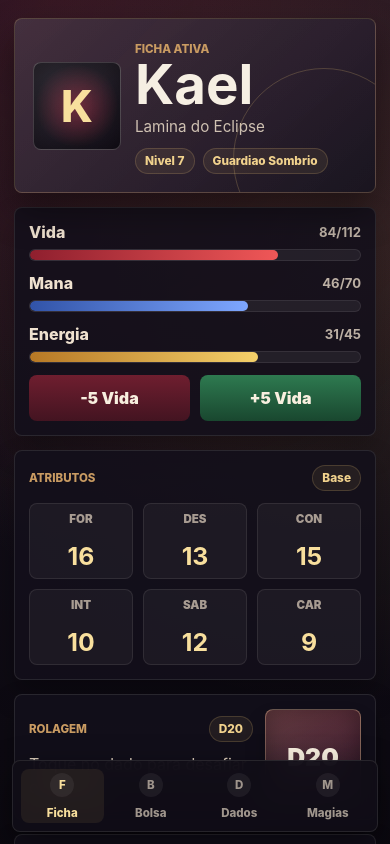
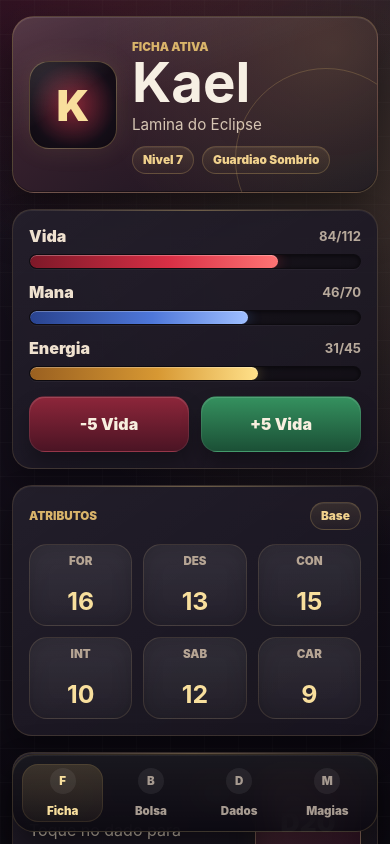
Before and after one commit to FernandoProjetosGitHub/RPG, a React (Vite) app: page / in a window 390 px wide. Shown: the top 844 px of the page. Built offline with nearby package versions, Linux system fonts and the light colour scheme.

Commit message:
style: polish premium mobile rpg theme

```diff
--- a/src/styles.css
+++ b/src/styles.css
@@ -1,6 +1,13 @@
 :root {
   color: #f6efe3;
-  background: #0d0a12;
+  background: #08070b;
+  --gold: #d9b46a;
+  --gold-soft: rgba(217, 180, 106, 0.24);
+  --gold-faint: rgba(217, 180, 106, 0.1);
+  --ink: rgba(13, 10, 18, 0.92);
+  --panel: rgba(23, 18, 31, 0.9);
+  --panel-raised: rgba(33, 24, 39, 0.92);
+  --text-muted: #b7a99b;
   font-family:
     Inter, ui-sans-serif, system-ui, -apple-system, BlinkMacSystemFont, "Segoe UI",
     sans-serif;
@@ -16,23 +23,27 @@ body {
   margin: 0;
   min-width: 320px;
   background:
-    radial-gradient(circle at 16% 0%, rgba(155, 36, 48, 0.22), transparent 34rem),
-    radial-gradient(circle at 86% 16%, rgba(222, 169, 83, 0.14), transparent 28rem),
-    linear-gradient(180deg, #17111f 0%, #0d0a12 46%, #09080c 100%);
+    linear-gradient(rgba(255, 255, 255, 0.018) 1px, transparent 1px),
+    linear-gradient(90deg, rgba(255, 255, 255, 0.014) 1px, transparent 1px),
+    radial-gradient(circle at 18% -8%, rgba(122, 23, 43, 0.42), transparent 24rem),
+    radial-gradient(circle at 92% 10%, rgba(217, 180, 106, 0.2), transparent 24rem),
+    linear-gradient(180deg, #18111f 0%, #0d0a12 46%, #07060a 100%);
+  background-size: 34px 34px, 34px 34px, auto, auto, auto;
 }
 
 button {
   font: inherit;
+  -webkit-tap-highlight-color: transparent;
 }
 
 .app-shell {
   min-height: 100vh;
-  padding: 18px 14px 96px;
+  padding: 16px 12px 112px;
 }
 
 .app-frame {
   display: grid;
-  gap: 14px;
+  gap: 16px;
   width: min(100%, 540px);
   margin: 0 auto;
 }
@@ -41,17 +52,21 @@ button {
   position: relative;
   display: grid;
   grid-template-columns: 88px 1fr;
-  gap: 14px;
+  gap: 15px;
   align-items: center;
-  min-height: 132px;
-  padding: 18px;
+  min-height: 148px;
+  padding: 18px 16px;
   overflow: hidden;
-  border: 1px solid rgba(237, 198, 121, 0.2);
-  border-radius: 8px;
+  border: 1px solid var(--gold-soft);
+  border-radius: 22px;
   background:
-    linear-gradient(135deg, rgba(255, 255, 255, 0.07), rgba(255, 255, 255, 0.02)),
-    linear-gradient(145deg, rgba(54, 33, 48, 0.96), rgba(20, 16, 28, 0.98));
-  box-shadow: 0 18px 36px rgba(0, 0, 0, 0.42);
+    linear-gradient(160deg, rgba(255, 255, 255, 0.1), rgba(255, 255, 255, 0.015) 42%),
+    radial-gradient(circle at 88% 18%, rgba(217, 180, 106, 0.18), transparent 15rem),
+    linear-gradient(145deg, rgba(66, 35, 50, 0.98), rgba(17, 13, 25, 0.98));
+  box-shadow:
+    inset 0 1px 0 rgba(255, 255, 255, 0.1),
+    inset 0 -1px 0 rgba(0, 0, 0, 0.34),
+    0 22px 46px rgba(0, 0, 0, 0.5);
 }
 
 .character-header::after {
@@ -59,7 +74,7 @@ button {
   inset: auto -40px -58px auto;
   width: 180px;
   height: 180px;
-  border: 1px solid rgba(237, 198, 121, 0.22);
+  border: 1px solid rgba(217, 180, 106, 0.24);
   border-radius: 50%;
   content: "";
 }
@@ -69,15 +84,17 @@ button {
   place-items: center;
   width: 88px;
   aspect-ratio: 1;
-  border: 1px solid rgba(246, 239, 227, 0.18);
-  border-radius: 8px;
+  border: 1px solid rgba(217, 180, 106, 0.32);
+  border-radius: 20px;
   color: #f8df9d;
   background:
-    linear-gradient(145deg, rgba(255, 255, 255, 0.12), transparent),
-    radial-gradient(circle, rgba(149, 23, 43, 0.52), rgba(19, 15, 25, 0.92) 68%);
-  box-shadow: inset 0 0 26px rgba(0, 0, 0, 0.45);
+    linear-gradient(145deg, rgba(255, 255, 255, 0.18), transparent 46%),
+    radial-gradient(circle, rgba(173, 42, 57, 0.64), rgba(24, 16, 28, 0.96) 70%);
+  box-shadow:
+    inset 0 0 28px rgba(0, 0, 0, 0.48),
+    0 0 26px rgba(217, 180, 106, 0.12);
   font-size: 2.7rem;
-  font-weight: 800;
+  font-weight: 900;
 }
 
 .character-copy {
@@ -87,9 +104,9 @@ button {
 
 .eyebrow,
 .section-heading span {
-  color: #c99b62;
-  font-size: 0.72rem;
-  font-weight: 800;
+  color: var(--gold);
+  font-size: 0.73rem;
+  font-weight: 900;
   letter-spacing: 0;
   text-transform: uppercase;
 }
@@ -106,7 +123,7 @@ p {
 
 .character-copy p {
   margin-top: 8px;
-  color: #cfc1b2;
+  color: #d6c5b3;
   font-size: 0.95rem;
 }
 
@@ -120,33 +137,48 @@ p {
 .character-tags span,
 .section-heading strong,
 .list-item em {
-  border: 1px solid rgba(237, 198, 121, 0.18);
+  border: 1px solid var(--gold-soft);
   border-radius: 999px;
   color: #f1d28d;
-  background: rgba(237, 198, 121, 0.08);
+  background: linear-gradient(180deg, rgba(217, 180, 106, 0.13), rgba(217, 180, 106, 0.045));
   font-size: 0.74rem;
   font-style: normal;
-  font-weight: 800;
-  padding: 5px 9px;
+  font-weight: 900;
+  padding: 6px 10px;
+  box-shadow: inset 0 1px 0 rgba(255, 255, 255, 0.06);
 }
 
 .panel {
-  border: 1px solid rgba(246, 239, 227, 0.1);
-  border-radius: 8px;
-  background: rgba(19, 16, 27, 0.86);
-  box-shadow: 0 14px 28px rgba(0, 0, 0, 0.26);
-  padding: 14px;
+  position: relative;
+  overflow: hidden;
+  border: 1px solid rgba(217, 180, 106, 0.16);
+  border-radius: 20px;
+  background:
+    linear-gradient(145deg, rgba(255, 255, 255, 0.055), rgba(255, 255, 255, 0.012)),
+    var(--panel);
+  box-shadow:
+    inset 0 1px 0 rgba(255, 255, 255, 0.055),
+    0 16px 32px rgba(0, 0, 0, 0.32);
+  padding: 16px;
+}
+
+.panel::before {
+  position: absolute;
+  inset: 0 0 auto;
+  height: 1px;
+  background: linear-gradient(90deg, transparent, rgba(217, 180, 106, 0.38), transparent);
+  content: "";
 }
 
 .stats-panel,
 .item-list {
   display: grid;
-  gap: 12px;
+  gap: 13px;
 }
 
 .stat-bar {
   display: grid;
-  gap: 7px;
+  gap: 8px;
 }
 
 .stat-bar__meta,
@@ -160,45 +192,55 @@ p {
 
 .stat-bar__meta span {
   color: #efe1cf;
-  font-weight: 800;
+  font-weight: 900;
 }
 
 .stat-bar__meta strong {
-  color: #bcb0a4;
+  color: var(--text-muted);
   font-size: 0.82rem;
 }
 
 .stat-bar__track {
-  height: 12px;
+  height: 15px;
   overflow: hidden;
-  border: 1px solid rgba(255, 255, 255, 0.08);
+  border: 1px solid rgba(0, 0, 0, 0.34);
   border-radius: 999px;
-  background: rgba(255, 255, 255, 0.06);
+  background: rgba(0, 0, 0, 0.34);
+  box-shadow:
+    inset 0 1px 4px rgba(0, 0, 0, 0.55),
+    0 1px 0 rgba(255, 255, 255, 0.04);
 }
 
 .stat-bar__fill {
   display: block;
   height: 100%;
   border-radius: inherit;
+  box-shadow:
+    inset 0 1px 0 rgba(255, 255, 255, 0.28),
+    0 0 14px currentColor;
   transition: width 180ms ease;
 }
 
 .stat-bar__fill--health {
-  background: linear-gradient(90deg, #8f1f2e, #f05757);
+  color: rgba(240, 64, 80, 0.38);
+  background: linear-gradient(90deg, #7d1828, #d82f45 56%, #ff7474);
 }
 
 .stat-bar__fill--mana {
-  background: linear-gradient(90deg, #3153a8, #7ea7ff);
+  color: rgba(87, 145, 255, 0.34);
+  background: linear-gradient(90deg, #29438f, #4e77d9 56%, #9fbfff);
 }
 
 .stat-bar__fill--energy {
-  background: linear-gradient(90deg, #b77825, #f4d06a);
+  color: rgba(244, 208, 106, 0.32);
+  background: linear-gradient(90deg, #9a6020, #d79833 56%, #ffe18a);
 }
 
 .quick-actions {
   display: grid;
   grid-template-columns: 1fr 1fr;
-  gap: 10px;
+  gap: 12px;
+  margin-top: 2px;
 }
 
 .action-button,
@@ -210,37 +252,53 @@ p {
 }
 
 .action-button {
-  min-height: 46px;
-  border-radius: 8px;
+  min-height: 56px;
+  border: 1px solid rgba(255, 255, 255, 0.08);
+  border-radius: 16px;
   font-weight: 900;
+  box-shadow:
+    inset 0 1px 0 rgba(255, 255, 255, 0.14),
+    0 12px 20px rgba(0, 0, 0, 0.28);
+  transition:
+    transform 150ms ease,
+    filter 150ms ease;
+}
+
+.action-button:active,
+.dice-button:active,
+.bottom-nav button:active {
+  transform: scale(0.97);
 }
 
 .action-button--danger {
-  background: linear-gradient(180deg, #6f1e2f, #431421);
+  background: linear-gradient(180deg, #8d263a, #4b1424);
 }
 
 .action-button--heal {
-  background: linear-gradient(180deg, #2e7a50, #19472f);
+  background: linear-gradient(180deg, #35915f, #1b5036);
 }
 
 .attributes-grid {
   display: grid;
   grid-template-columns: repeat(3, 1fr);
-  gap: 10px;
-  margin-top: 12px;
+  gap: 11px;
+  margin-top: 14px;
 }
 
 .attribute-card {
   display: grid;
   place-items: center;
-  min-height: 76px;
-  border: 1px solid rgba(246, 239, 227, 0.09);
-  border-radius: 8px;
-  background: rgba(255, 255, 255, 0.045);
+  min-height: 82px;
+  border: 1px solid rgba(217, 180, 106, 0.13);
+  border-radius: 18px;
+  background:
+    linear-gradient(180deg, rgba(255, 255, 255, 0.06), transparent),
+    rgba(255, 255, 255, 0.04);
+  box-shadow: inset 0 0 20px rgba(0, 0, 0, 0.18);
 }
 
 .attribute-card span {
-  color: #a89c92;
+  color: #b6a594;
   font-size: 0.72rem;
   font-weight: 900;
 }
@@ -252,47 +310,54 @@ p {
 
 .dice-panel {
   display: grid;
-  grid-template-columns: 1fr 96px;
-  gap: 12px;
+  grid-template-columns: 1fr 106px;
+  gap: 14px;
   align-items: center;
 }
 
 .roll-message {
   margin-top: 11px;
-  color: #d9cab8;
+  color: #dacdbc;
   line-height: 1.45;
 }
 
 .dice-button {
   display: grid;
   place-items: center;
-  width: 96px;
+  width: 106px;
   aspect-ratio: 1;
-  border: 1px solid rgba(248, 223, 157, 0.28);
-  border-radius: 8px;
+  border: 1px solid rgba(248, 223, 157, 0.36);
+  border-radius: 22px;
   background:
-    linear-gradient(145deg, rgba(248, 223, 157, 0.18), transparent),
-    linear-gradient(180deg, #49192f, #211225);
-  box-shadow: inset 0 0 24px rgba(0, 0, 0, 0.36), 0 12px 20px rgba(0, 0, 0, 0.24);
+    radial-gradient(circle at 34% 24%, rgba(248, 223, 157, 0.3), transparent 28%),
+    linear-gradient(145deg, rgba(248, 223, 157, 0.16), transparent),
+    linear-gradient(180deg, #681d3a, #211225);
+  box-shadow:
+    inset 0 0 26px rgba(0, 0, 0, 0.38),
+    0 14px 24px rgba(0, 0, 0, 0.32),
+    0 0 22px rgba(217, 180, 106, 0.1);
+  transition: transform 150ms ease;
 }
 
 .dice-button span {
-  font-size: 1.55rem;
+  font-size: 1.65rem;
   font-weight: 950;
 }
 
 .item-list {
-  margin-top: 12px;
+  margin-top: 14px;
 }
 
 .list-item {
   display: grid;
   gap: 4px;
-  min-height: 58px;
-  padding: 11px 12px;
-  border: 1px solid rgba(246, 239, 227, 0.08);
-  border-radius: 8px;
-  background: rgba(255, 255, 255, 0.04);
+  min-height: 64px;
+  padding: 13px 14px;
+  border: 1px solid rgba(217, 180, 106, 0.1);
+  border-radius: 16px;
+  background:
+    linear-gradient(90deg, rgba(217, 180, 106, 0.055), transparent 70%),
+    rgba(255, 255, 255, 0.04);
 }
 
 .list-item span {
@@ -301,7 +366,7 @@ p {
 }
 
 .list-item small {
-  color: #a99e96;
+  color: var(--text-muted);
   line-height: 1.35;
 }
 
@@ -316,14 +381,18 @@ p {
   left: 12px;
   display: grid;
   grid-template-columns: repeat(4, 1fr);
-  gap: 6px;
+  gap: 7px;
   width: min(calc(100% - 24px), 540px);
   margin: 0 auto;
-  padding: 8px;
-  border: 1px solid rgba(246, 239, 227, 0.1);
-  border-radius: 8px;
-  background: rgba(16, 13, 23, 0.94);
-  box-shadow: 0 14px 36px rgba(0, 0, 0, 0.44);
+  padding: 9px;
+  border: 1px solid rgba(217, 180, 106, 0.18);
+  border-radius: 22px;
+  background:
+    linear-gradient(180deg, rgba(255, 255, 255, 0.055), transparent),
+    rgba(12, 10, 17, 0.94);
+  box-shadow:
+    inset 0 1px 0 rgba(255, 255, 255, 0.06),
+    0 18px 40px rgba(0, 0, 0, 0.54);
   backdrop-filter: blur(12px);
 }
 
@@ -332,26 +401,32 @@ p {
   gap: 4px;
   place-items: center;
   min-width: 0;
-  min-height: 54px;
-  border-radius: 8px;
+  min-height: 58px;
+  border-radius: 16px;
   background: transparent;
-  color: #9f958c;
+  color: #a79b91;
   font-size: 0.72rem;
-  font-weight: 800;
+  font-weight: 900;
+  transition:
+    background 150ms ease,
+    color 150ms ease,
+    transform 150ms ease;
 }
 
 .bottom-nav button span {
   display: grid;
   place-items: center;
-  width: 24px;
+  width: 26px;
   aspect-ratio: 1;
   border-radius: 50%;
-  background: rgba(255, 255, 255, 0.06);
+  background: rgba(255, 255, 255, 0.065);
 }
 
 .bottom-nav button.is-active {
   color: #f8df9d;
-  background: rgba(237, 198, 121, 0.08);
+  background:
+    linear-gradient(180deg, rgba(217, 180, 106, 0.18), rgba(217, 180, 106, 0.055));
+  box-shadow: inset 0 0 0 1px rgba(217, 180, 106, 0.12);
 }
 
 @media (min-width: 760px) {
```
